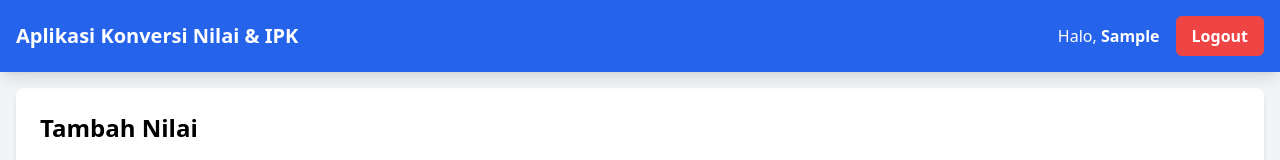
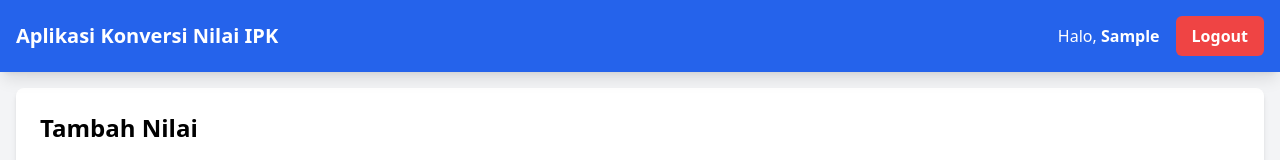
Before and after one commit to salwahgamar/Aplikasi-Konversi-Nilai, a React (Create React App) app: page / in a window 1280 px wide. Both pictures are taken after typing "Sample", "Sample123" into the empty fields and a click on the button "Login". Shown: the top 160 px of the page. Built offline with nearby package versions, Linux system fonts and the light colour scheme.

Commit message:
perubahan navbar

```diff
--- a/src/components/Navbar.js
+++ b/src/components/Navbar.js
@@ -4,7 +4,7 @@ const Navbar = ({ username, onLogout }) => {
   return (
     <nav className="sticky top-0 z-50 bg-blue-600 text-white p-4 shadow-lg">
       <div className="container mx-auto flex justify-between items-center">
-        <h1 className="text-xl font-bold">Aplikasi Konversi Nilai & IPK</h1>
+        <h1 className="text-xl font-bold">Aplikasi Konversi Nilai IPK</h1>
         <div className="flex items-center space-x-4">
           <span className="text-sm md:text-base">Halo, <span className="font-semibold">{username}</span></span>
           <button
```
